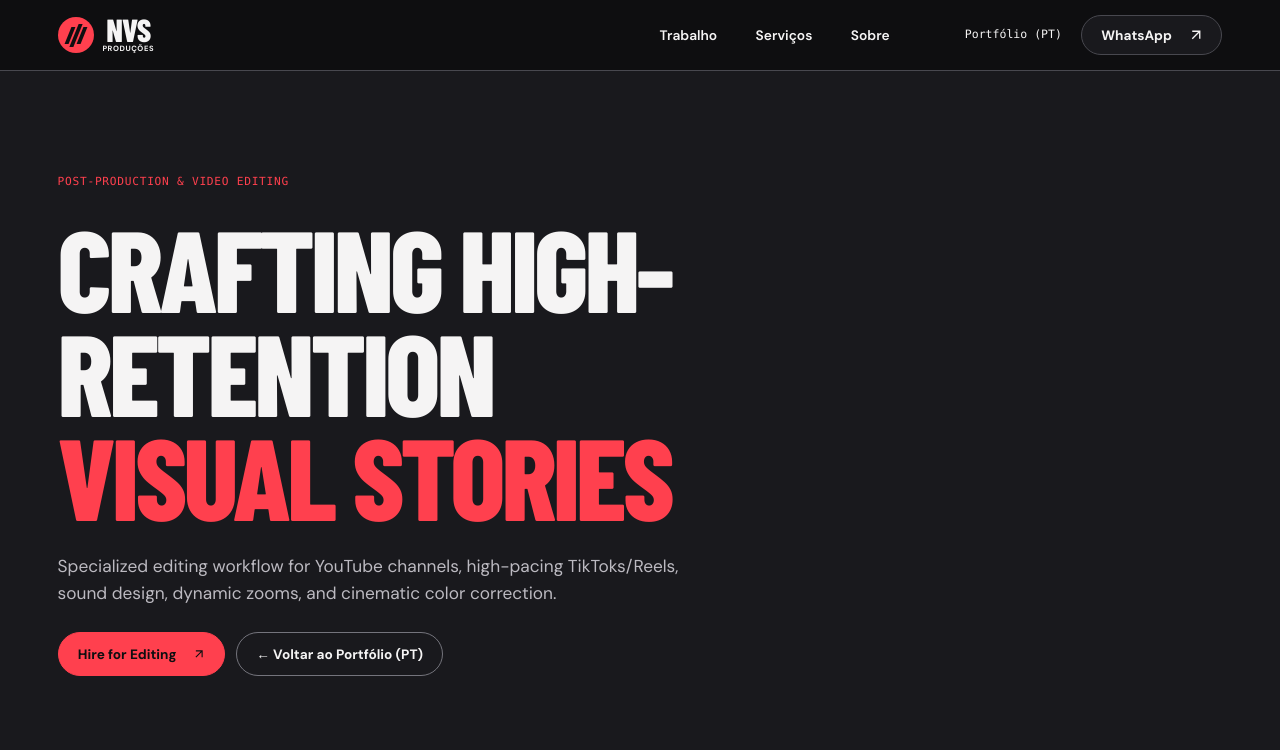
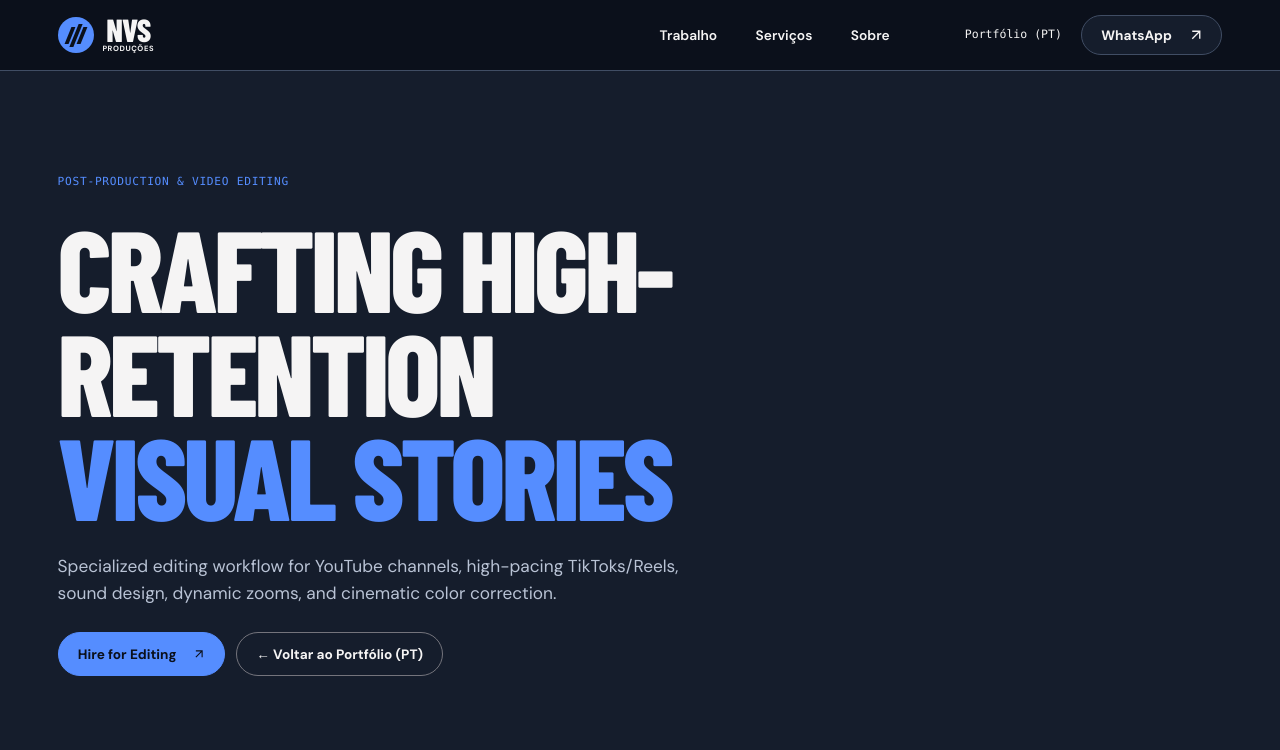
Before and after one commit to Nexcvx/portifolio-nvs, a plain HTML site: page index.html in a window 1280 px wide. Both pictures are taken after a click on the button "Edição (EN)". Shown: the top 750 px of the page. Drawn offline with Linux system fonts and the light colour scheme.

Commit message:
Adota o azul como cor principal no portfólio

```diff
--- a/index.html
+++ b/index.html
@@ -3,7 +3,7 @@
 <head>
   <meta charset="utf-8">
   <meta name="viewport" content="width=device-width, initial-scale=1">
-  <meta name="theme-color" content="#0e0e10">
+  <meta name="theme-color" content="#0b101b">
   <meta name="description" content="Nvs Produções — fotografia, vídeo, drone e edição audiovisual cinematográfica em Uberlândia e Triângulo Mineiro.">
   <title>NVS Produções — Fotografia, vídeo e drone</title>
   <link rel="preload" href="fonts/barlow-condensed.woff2" as="font" type="font/woff2" crossorigin>
@@ -397,7 +397,7 @@
         Specialized editing workflow for YouTube channels, high-pacing TikToks/Reels, sound design, dynamic zooms, and cinematic color correction.
       </p>
       <div class="hero-actions">
-        <a href="https://wa.me/5534996300397?text=Hello!+I+want+to+hire+video+editing+services" target="_blank" rel="noopener noreferrer" class="button accent-red">Hire for Editing <span class="arrow-icon" aria-hidden="true"></span></a>
+        <a href="https://wa.me/5534996300397?text=Hello!+I+want+to+hire+video+editing+services" target="_blank" rel="noopener noreferrer" class="button">Hire for Editing <span class="arrow-icon" aria-hidden="true"></span></a>
         <button class="button dark" id="btnBackToPt">← Voltar ao Portfólio (PT)</button>
       </div>
 
--- a/lower.css
+++ b/lower.css
@@ -5,7 +5,7 @@
 
 #servicos {
   color: var(--paper);
-  background: #131315;
+  background: #101724;
   border-top: 1px solid var(--rule);
 }
 
--- a/portfolio.css
+++ b/portfolio.css
@@ -13,13 +13,13 @@
 }
 :root {
   color-scheme: dark;
-  --ink: #0e0e10;
+  --ink: #0b101b;
   --paper: #f5f4f4;
-  --accent: #ff404e;
-  --night: #19191d;
-  --card: #202024;
-  --muted: #bcbac1;
-  --rule: #48484f;
+  --accent: #558dff;
+  --night: #151d2c;
+  --card: #1b263a;
+  --muted: #b9c3d5;
+  --rule: #404d64;
   --display: 'Barlow Condensed', Impact, 'Arial Narrow', sans-serif;
   --sans: 'DM Sans', system-ui, sans-serif;
   --mono: ui-monospace, 'SFMono-Regular', Consolas, 'Liberation Mono', monospace;
@@ -235,8 +235,7 @@ body:has(#lightbox[open]) { overflow: hidden; }
   display: grid;
   place-items: center;
   overflow: hidden;
-  background: #cf2335;
-  color: #240810;
+  background: color-mix(in srgb, var(--accent) 76%, #10265c);
   pointer-events: none;
 }
 .project-matte::before {
```
